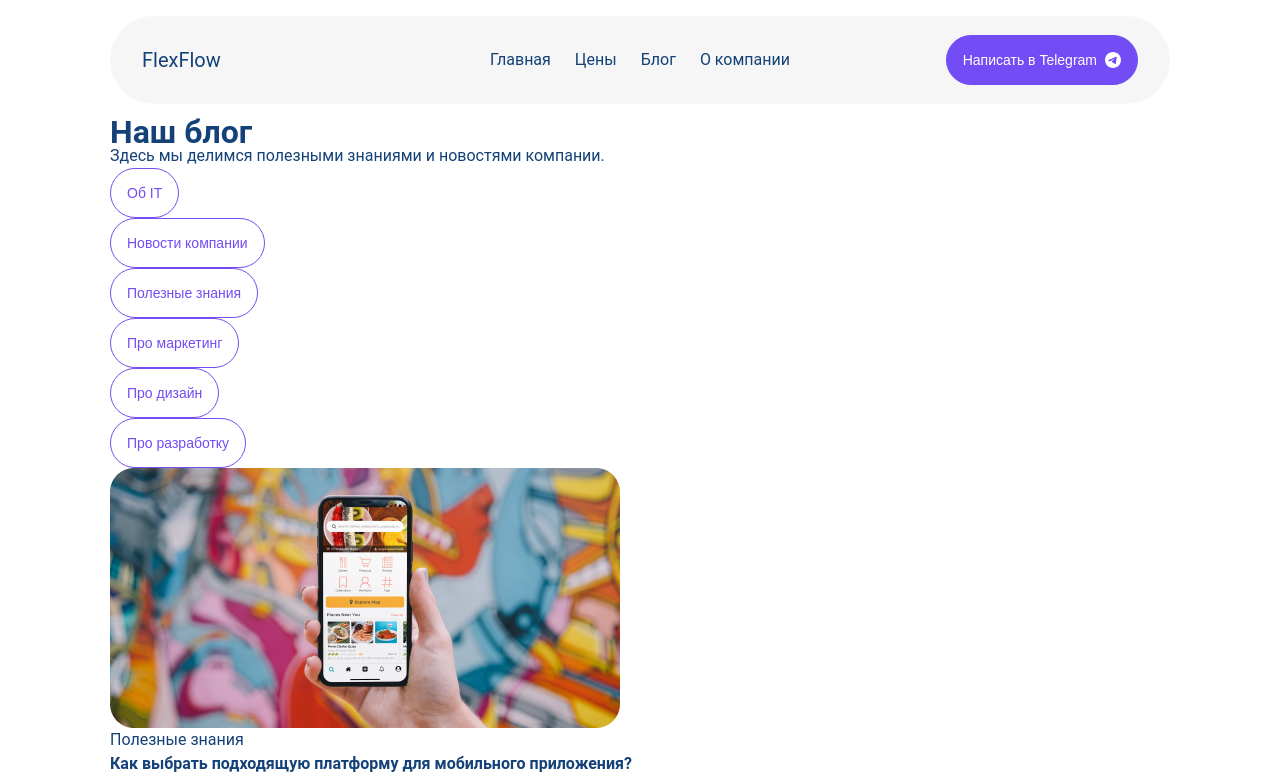
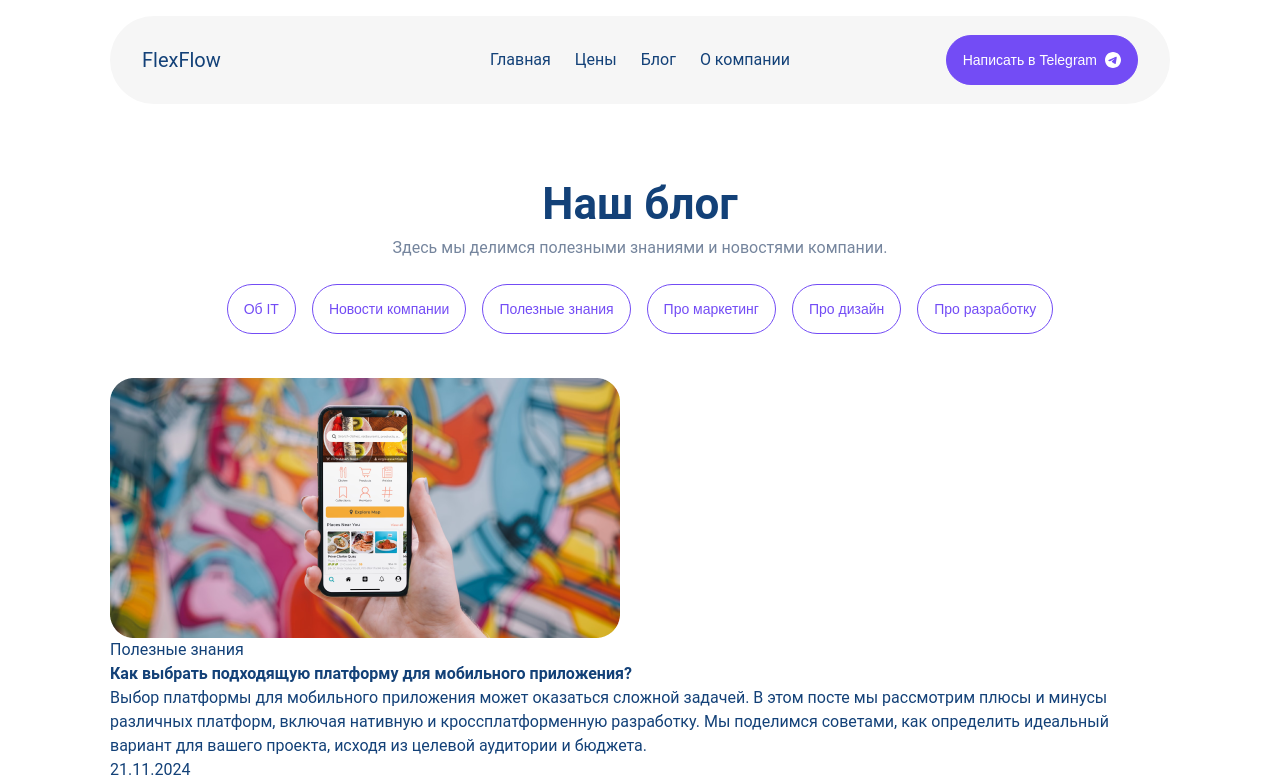
Before and after one commit to masha-masha/digital-design-company, a React (Vite) app: page /blog in a window 1280 px wide. Shown: the top 778 px of the page. Built offline with nearby package versions, Linux system fonts and the light colour scheme.

Commit message:
component  BlogPageTitle has been styled for desktop devices.

```diff
--- a/src/components/BlogPageComponents/BlogPageTitle/BlogPageTitle.css
+++ b/src/components/BlogPageComponents/BlogPageTitle/BlogPageTitle.css
@@ -0,0 +1,23 @@
+.blog-page-title {
+    padding-top: var(--spacing-4xl);
+    text-align: center;
+}
+
+.blog-page-title h1 {
+   padding-bottom: 8px;
+   font-size: var(--text-3xl);
+   line-height: 48px;
+}
+
+.blog-page-title p {
+    color: var(--color-secondary);
+    padding-bottom: var(--spacing-lg);
+}
+
+.buttons-container {
+    display: flex;
+    align-items: center;
+    justify-content: center;
+    gap: 16px;
+    padding-bottom: 44px;
+}
--- a/src/components/BlogPageComponents/BlogPageTitle/BlogPageTitle.jsx
+++ b/src/components/BlogPageComponents/BlogPageTitle/BlogPageTitle.jsx
@@ -8,7 +8,7 @@ const BlogPageTitle = () => {
     <div className="blog-page-title container">
       <h1>Наш блог</h1>
       <p>Здесь мы делимся полезными знаниями и новостями компании.</p>
-      <div className="buttons-container">
+      <div className="buttons-container container">
         {namesForButtons.map((name) =>
           <Button name={name}/>
         )}
```
